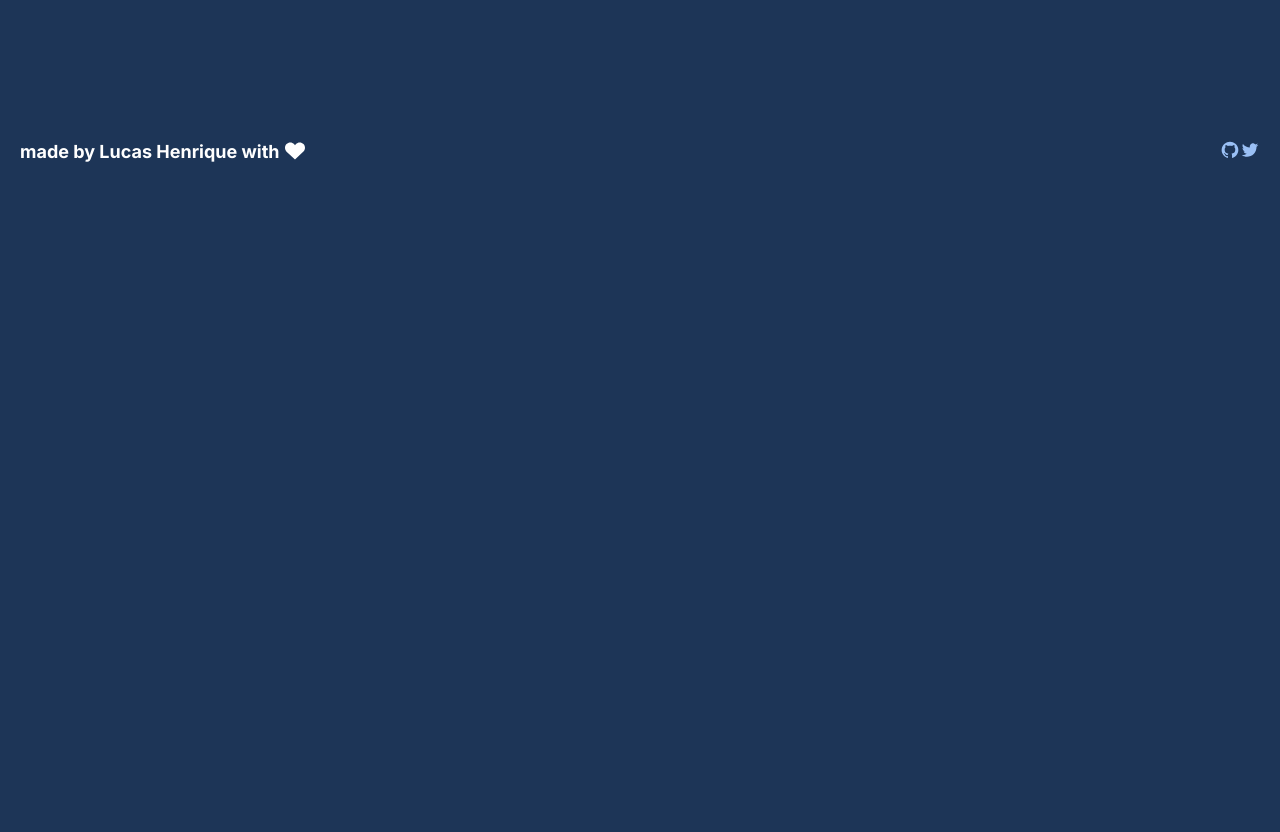
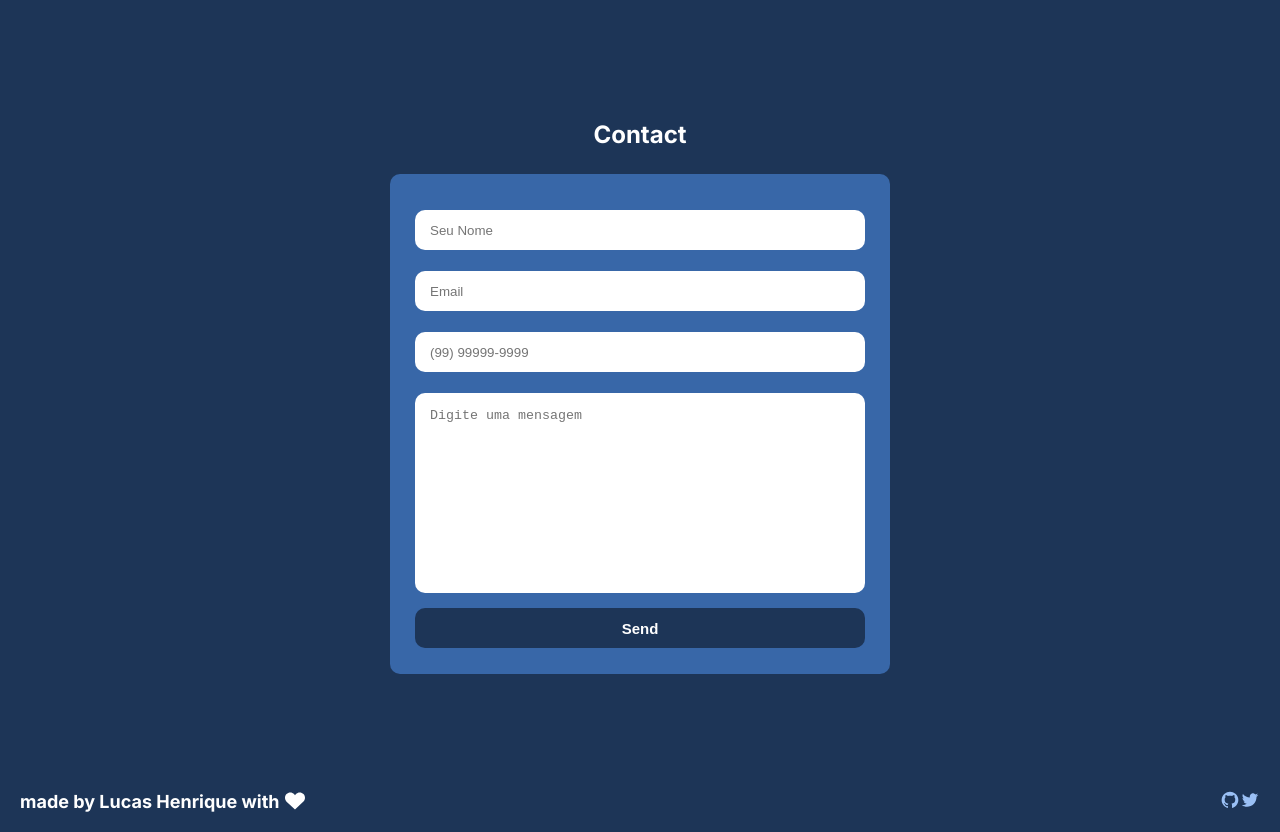
Before and after one commit to forlucashenrique/site-pessoal-comeia-react, a React (Vite) app: page / in a window 1280 px wide. Shown: the part 1260-2092 px from the top of the page. Before the commit the page ends 1442 px from the top, so only its background shows below. Built offline with nearby package versions, Linux system fonts and the light colour scheme.

Commit message:
feat: add contact and projetcts sections

```diff
--- a/package.json
+++ b/package.json
@@ -11,6 +11,7 @@
   "dependencies": {
     "react": "^18.2.0",
     "react-dom": "^18.2.0",
+    "react-hook-form": "^7.43.9",
     "styled-components": "^5.3.9"
   },
   "devDependencies": {
--- a/src/App.jsx
+++ b/src/App.jsx
@@ -3,6 +3,7 @@ import { Layout } from "./components/Layout/Layout"
 import { theme } from "./theme"
 import { About } from "./components/About"
 import { Projects } from "./components/Projects"
+import { Contact } from "./components/Contact"
 
 
 export const App = () => {
@@ -12,6 +13,7 @@ export const App = () => {
       <Layout>
         <About />
         <Projects />
+        <Contact />
       </Layout>
     </ThemeProvider>
   )
--- a/src/components/About/index.jsx
+++ b/src/components/About/index.jsx
@@ -1,12 +1,14 @@
 import { SectionStyled } from "../shared/SectionStyled"
-import { Content, ContentWrapper, Image, SubTitle } from "./style"
+import { Content, Image, SubTitle } from "./style"
+
 import AboutImage from './../../assets/about.svg'
+import { ContentWrapper } from "../shared/ContentWrapper"
 
 export const About = () => {
     return (
         <SectionStyled display='flex'>
-            <ContentWrapper align='center'>
-                <ContentWrapper direction='column' width='60%' >
+            <ContentWrapper height='100%' align='center'>
+                <ContentWrapper direction='column' width='100%'>
                     <SubTitle>
                         What’s Up!
                     </SubTitle>
@@ -19,7 +21,7 @@ export const About = () => {
 
             </ContentWrapper>
             <ContentWrapper align='center' position='relative'>
-                <Image src={AboutImage} alt="about image"/>
+                <Image src={AboutImage} alt="about image" />
             </ContentWrapper>
         </SectionStyled>
     )
--- /dev/null
+++ b/src/components/Contact/Forms/style.jsx
@@ -0,0 +1,57 @@
+import styled from 'styled-components';
+
+
+export const FormStyled = styled.form`
+
+    width: 500px;
+    height: 500px;
+    background: #3867A8;
+    display: flex;
+    flex-direction: column;
+    align-items: center;
+    padding: 16px;
+    border-radius: 10px;
+`
+
+export const InputStyeld = styled.input`
+     width: 450px;
+    height: 40px;
+    margin-bottom: 1px;
+    border-radius: 10px;
+    outline: none;
+    border: none;
+    padding: 15px;
+    margin-top: 20px;
+`
+
+export const Textarea = styled.textarea`
+    width: 450px;
+    height: 200px;
+    margin-bottom: 15px;
+    margin-top: 20px;
+    border-radius: 10px;
+    outline: none;
+    border: none;
+    padding: 15px;
+    resize: none;
+`
+
+export const Button = styled.button`
+    width: 450px;
+    height: 40px;
+    border-radius: 10px;
+
+    border: none;
+    background: #1D3557;
+    color: white;
+    font-size: 1.5rem;
+    font-weight: bold;
+    transition: all .5s;
+
+    &:hover {
+        background-color: transparent;
+        border: 2px solid #1D3557;
+        color: #1D3557;
+        cursor: pointer;
+    }
+`
--- /dev/null
+++ b/src/components/Contact/index.jsx
@@ -0,0 +1,76 @@
+import { useState } from "react"
+
+import { ContentWrapper } from "../shared/ContentWrapper"
+import { SectionStyled } from "../shared/SectionStyled"
+import { SubTitle } from "../shared/SubTitle"
+import { Button, FormStyled, InputStyeld, Textarea } from "./Forms/style"
+
+
+
+export const Contact = () => {
+    const [name, setName] = useState('');
+    const [email, setEmail] = useState('');
+    const [number, setNumber] = useState('');
+    const [message, setMessage] = useState('');
+
+
+    const handleOnClick = (e) => {
+        e.preventDefault();
+
+
+        const texto = `Nome: ${name}\nE-mail: ${email}\nTelefone: ${number}\nMensagem: ${message}`;
+        const textoCodificado = encodeURIComponent(texto);
+        const numeroWhatsApp = '5581992029667'; // Insira o número de telefone do WhatsApp aqui (apenas números)
+        const url = `https://wa.me/${numeroWhatsApp}?text=${textoCodificado}`;
+
+        window.open(url, '_blank');
+    }
+
+    return (
+
+        <SectionStyled id='contact' display='flex' direction='column' align='center'>
+            <ContentWrapper width='100%' justify='center' align='center' >
+                <SubTitle>
+                    Contact
+                </SubTitle>
+            </ContentWrapper>
+
+            <FormStyled>
+                <InputStyeld
+
+                    value={name}
+                    onChange={(e) => setName(e.target.value)}
+                    placeholder="Seu Nome"
+                />
+                <InputStyeld
+                    type='email'
+                    value={email}
+                    onChange={(e) => setEmail(e.target.value)}
+                    placeholder="Email"
+
+                />
+
+                <InputStyeld
+                    type='tel'
+                    value={number}
+                    onChange={(e) => setNumber(e.target.value)}
+                    placeholder="(99) 99999-9999"
+                    pattern="^\(\d{2}\) \d{5}-\d{4}$"
+                    maxLength='15'
+                    required={true}
+                />
+
+                <Textarea
+                    value={message}
+                    onChange={(e) => setMessage(e.target.value)}
+                    placeholder="Digite uma mensagem" />
+                <Button
+                    type='submit'
+                    onClick={handleOnClick}
+                >
+                    Send
+                </Button>
+            </FormStyled>
+        </SectionStyled>
+    )
+}
--- a/src/components/Layout/Header/index.jsx
+++ b/src/components/Layout/Header/index.jsx
@@ -10,14 +10,13 @@ export const Header = () => {
             </Title>
             <Navigation>
                 <ul>
-                    <a href="
-                    ">
+                    <a href="#home">
                         <li>Home</li>
                     </a>
-                    <a href="">
+                    <a href="#projects">
                         <li>Projects</li>
                     </a>
-                    <a href="">
+                    <a href="#contact">
                         <li>Contact</li>
                     </a>
 
--- a/src/components/Projects/index.jsx
+++ b/src/components/Projects/index.jsx
@@ -1,16 +1,22 @@
+import { ContentWrapper } from "../shared/ContentWrapper"
 import { SectionStyled } from "../shared/SectionStyled"
-import { Card, SubTitle } from "./style"
+import { SubTitle } from "../shared/SubTitle"
+import { Card} from "./style"
 
 export const Projects = () => {
     return (
-        <SectionStyled display='flex'>
+        <SectionStyled id='projects' display='flex' direction='column' align='center'>
+            <ContentWrapper align='center'justify='center'  width='100%'>
+                <SubTitle>
+                    Projects
+                </SubTitle>
+            </ContentWrapper>
+            <ContentWrapper width='100%' gap='30px'justify='center'>
+                <Card />
+                <Card />
+                <Card />
+            </ContentWrapper>
 
-            <SubTitle>
-                Projects
-            </SubTitle>
-            <Card />
-            <Card />
-            <Card />
         </SectionStyled>
     )
 }
--- a/src/components/Projects/style.jsx
+++ b/src/components/Projects/style.jsx
@@ -9,8 +9,3 @@ export const Card = styled.div`
     cursor: pointer;
     transition: .5s ;
 `
-
-export const SubTitle = styled.h2`
-
-
-`
--- /dev/null
+++ b/src/components/shared/ContentWrapper.jsx
@@ -0,0 +1,15 @@
+import styled from 'styled-components';
+
+export const ContentWrapper = styled.div`
+    width: ${props => props.width || '50%'};
+    height: ${props => props.height || ''};
+    position: ${props => props.position || ''};
+    display: flex;
+    gap: ${props => props.gap || ''};
+    flex-wrap: wrap;
+
+
+    justify-content: ${props => props.justify || 'flex-start'};
+    flex-direction: ${props => props.direction ? props.direction : 'row'};
+    align-items: ${props => props.align ? props.align : 'flex-start'};
+`
--- a/src/components/shared/SectionStyled.jsx
+++ b/src/components/shared/SectionStyled.jsx
@@ -2,9 +2,9 @@ import styled from 'styled-components';
 
 
 export const SectionStyled = styled.section`
-
     display: ${props => props.display ? props.display : 'block'};
+    flex-direction: ${props => props.direction || 'row' };
+    align-items: ${props => props.align || 'flex-start'};
     width: 100%;
     height: 65rem;
-
 `
--- /dev/null
+++ b/src/components/shared/SubTitle.jsx
@@ -0,0 +1,8 @@
+import styled from 'styled-components';
+
+export const SubTitle = styled.h2`
+        font-size: 2.4rem;
+        color: white;
+        margin-bottom: 2.5rem;
+
+`
--- a/src/index.css
+++ b/src/index.css
@@ -13,7 +13,8 @@ a {
 }
 
 html {
-  font-size: 62.5%
+  font-size: 62.5%;
+  scroll-behavior: smooth;
 }
 
 body {
```
Also changed, not shown: 1 other file (tests, documents, lock files or other folders).
